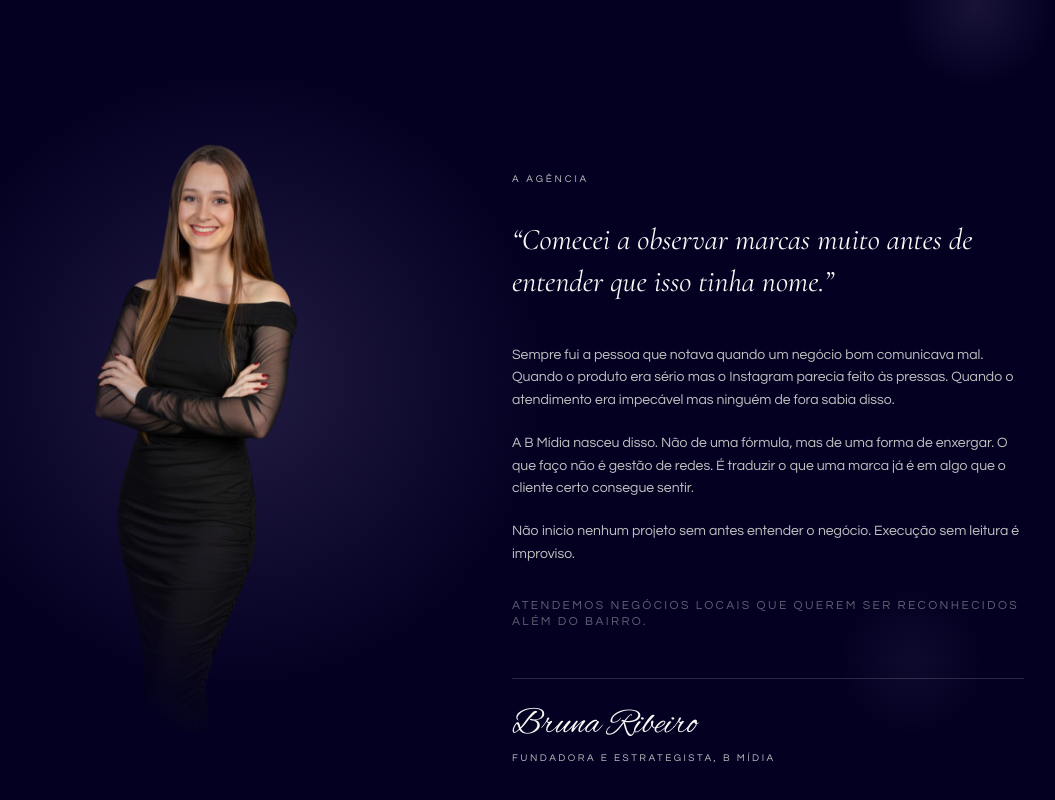
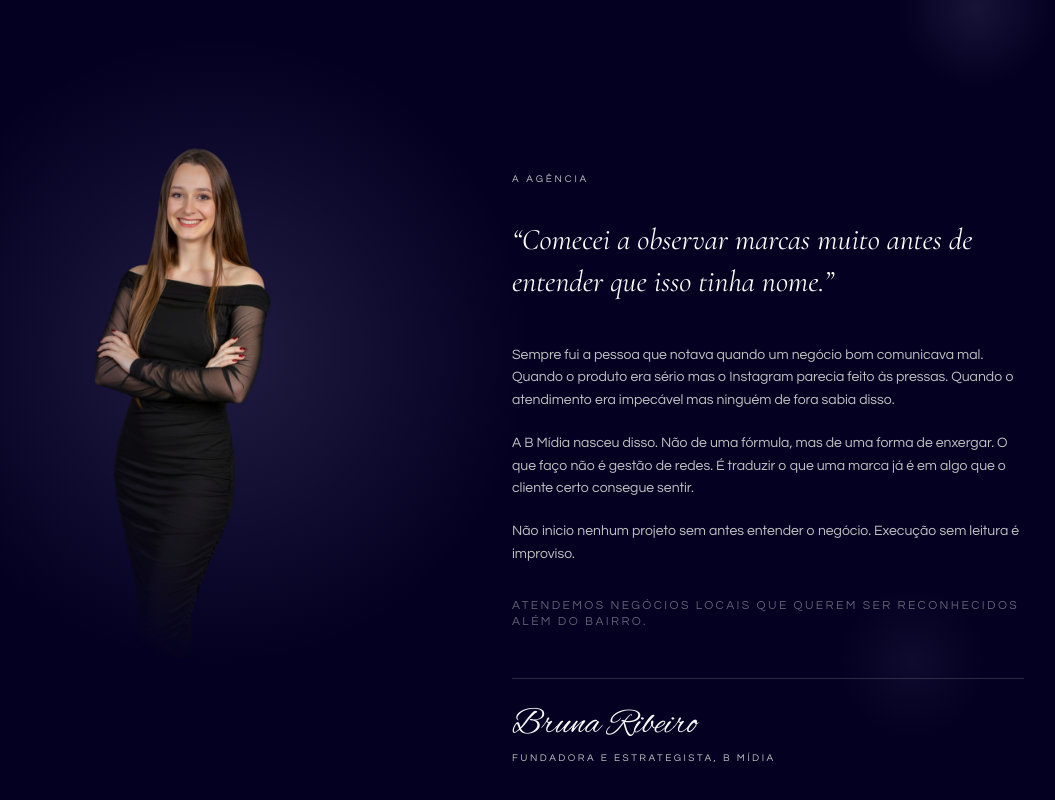
Before and after one commit to brunaribeirosocialmedia-glitch/bmidia-site, a Next.js app: page / in a window 1280 px wide. Shown: the part 3368-4168 px from the top of the page, without its empty margins (176-1231 px from the left). Built offline with nearby package versions, Linux system fonts and the light colour scheme.

Commit message:
fix: centraliza foto no mobile com wrapper div inline

```diff
--- a/app/page.tsx
+++ b/app/page.tsx
@@ -707,8 +707,9 @@ function SobreBruna() {
       style={{ background: "transparent" }}
     >
       {/* Foto */}
-      <RevealSection className="w-full flex justify-center md:block">
-        <RevealItem className="w-full flex justify-center md:block">
+      <RevealSection>
+        <RevealItem>
+          <div style={{ display: "flex", justifyContent: "center" }} className="md:block">
           <div ref={photoContainerRef} className="relative aspect-[3/4] md:ml-[12rem]" style={{ maxWidth: "420px", width: "72%" }}>
             {/* Ponto de luz atrás da foto */}
             <div style={{
@@ -735,6 +736,7 @@ function SobreBruna() {
               }}
               onError={(e) => { ;(e.target as HTMLImageElement).style.display = "none" }}
             />
+          </div>
           </div>
         </RevealItem>
       </RevealSection>
```
